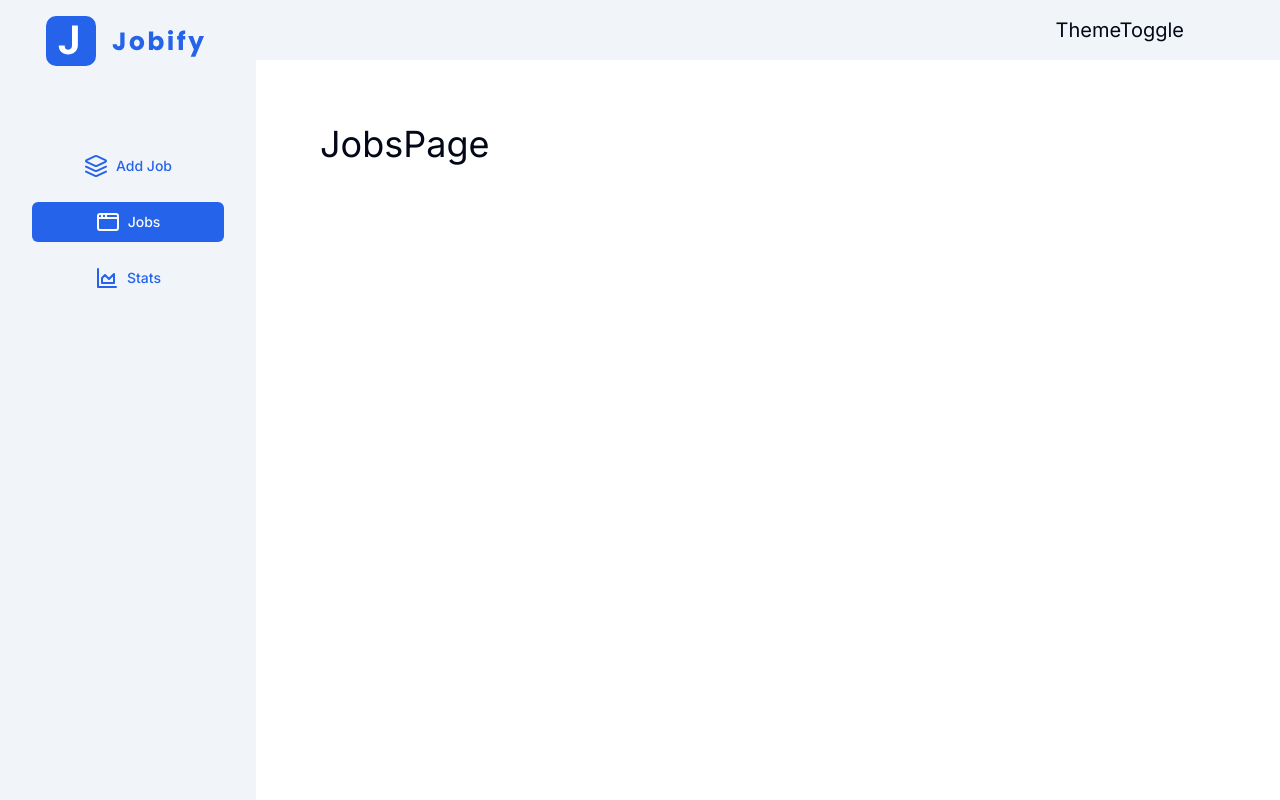
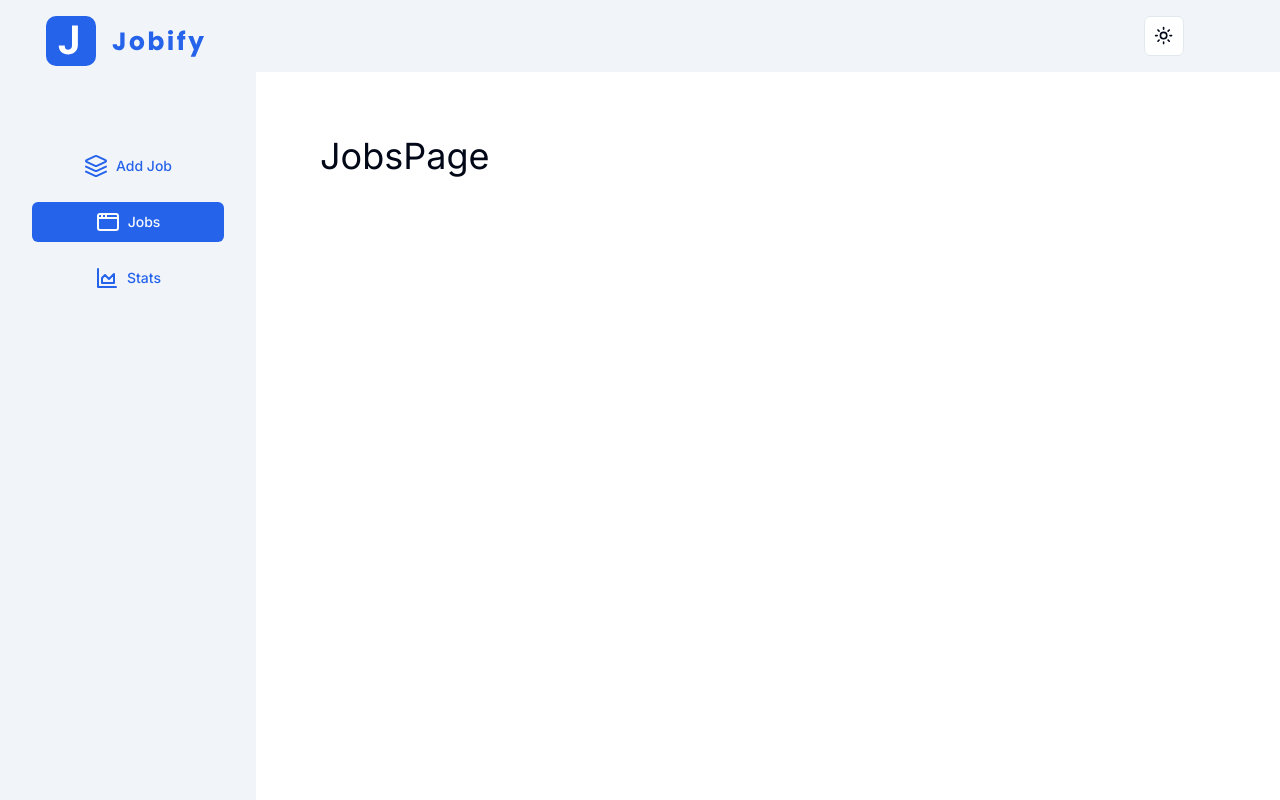
Before and after one commit to goyalion17/jobify, a Next.js app: page /jobs in a window 1280 px wide. Built offline with nearby package versions, Linux system fonts and the light colour scheme.

Commit message:
building toggle theme

```diff
--- a/app/layout.tsx
+++ b/app/layout.tsx
@@ -2,6 +2,7 @@ import type { Metadata } from "next";
 import { Inter } from "next/font/google";
 import "./globals.css";
 import { ClerkProvider } from "@clerk/nextjs";
+import Providers from "./providers";
 
 const inter = Inter({ subsets: ["latin"] });
 
@@ -17,8 +18,10 @@ export default function RootLayout({
 }>) {
   return (
     <ClerkProvider>
-      <html lang="en">
-        <body className={inter.className}>{children}</body>
+      <html lang="en" suppressHydrationWarning>
+        <body className={inter.className}>
+          <Providers>{children}</Providers>
+        </body>
       </html>
     </ClerkProvider>
   );
--- /dev/null
+++ b/app/providers.tsx
@@ -0,0 +1,19 @@
+"use client";
+import { ThemeProvider } from "@/components/theme-provider";
+
+const Providers = ({ children }: { children: React.ReactNode }) => {
+  return (
+    <>
+      <ThemeProvider
+        attribute="class"
+        defaultTheme="system"
+        enableSystem
+        disableTransitionOnChange
+      >
+        {children}
+      </ThemeProvider>
+    </>
+  );
+};
+
+export default Providers;
--- a/components/ThemeToggle.tsx
+++ b/components/ThemeToggle.tsx
@@ -1,5 +1,40 @@
-const ThemeToggle = () => {
-  return <h2 className="text-xl">ThemeToggle</h2>;
-};
+'use client';
 
-export default ThemeToggle;
+import * as React from 'react';
+import { Moon, Sun } from 'lucide-react';
+import { useTheme } from 'next-themes';
+
+import { Button } from '@/components/ui/button';
+import {
+  DropdownMenu,
+  DropdownMenuContent,
+  DropdownMenuItem,
+  DropdownMenuTrigger,
+} from '@/components/ui/dropdown-menu';
+
+export default function ModeToggle() {
+  const { setTheme } = useTheme();
+
+  return (
+    <DropdownMenu>
+      <DropdownMenuTrigger asChild>
+        <Button variant='outline' size='icon'>
+          <Sun className='h-[1.2rem] w-[1.2rem] rotate-0 scale-100 transition-all dark:-rotate-90 dark:scale-0' />
+          <Moon className='absolute h-[1.2rem] w-[1.2rem] rotate-90 scale-0 transition-all dark:rotate-0 dark:scale-100' />
+          <span className='sr-only'>Toggle theme</span>
+        </Button>
+      </DropdownMenuTrigger>
+      <DropdownMenuContent align='end'>
+        <DropdownMenuItem onClick={() => setTheme('light')}>
+          Light
+        </DropdownMenuItem>
+        <DropdownMenuItem onClick={() => setTheme('dark')}>
+          Dark
+        </DropdownMenuItem>
+        <DropdownMenuItem onClick={() => setTheme('system')}>
+          System
+        </DropdownMenuItem>
+      </DropdownMenuContent>
+    </DropdownMenu>
+  );
+}
--- /dev/null
+++ b/components/theme-provider.tsx
@@ -0,0 +1,9 @@
+"use client";
+
+import * as React from "react";
+import { ThemeProvider as NextThemesProvider } from "next-themes";
+import { type ThemeProviderProps } from "next-themes/dist/types";
+
+export function ThemeProvider({ children, ...props }: ThemeProviderProps) {
+  return <NextThemesProvider {...props}>{children}</NextThemesProvider>;
+}
```
